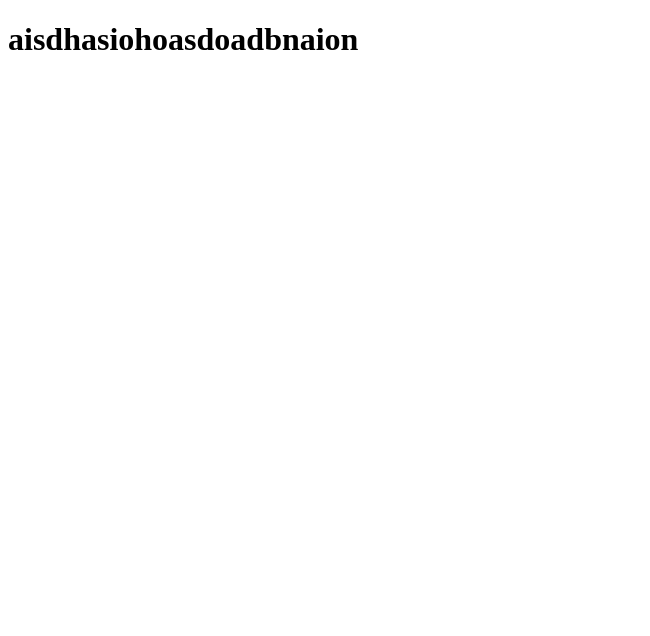
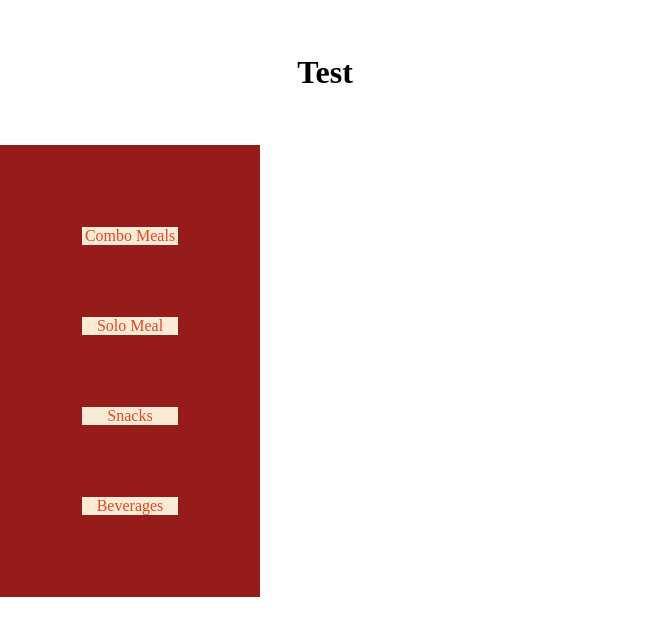
Before and after one commit to NelTeano/COMSHOP-ORDERING-APPLICATION, an Electron app: page src/Order/Order.html in a window 650 px wide. Drawn offline with Linux system fonts and the light colour scheme.

Commit message:
testing lng po

```diff
--- a/main.js
+++ b/main.js
@@ -8,8 +8,7 @@ function createMainWindow() {
     homeWindow.loadFile('C:/Users/ADMIN/Documents/ORDER SYSTEM/COMSHOP-ORDERING-APPLICATION/src/Home/Home.html');
 }
 
-// home page C:/Users/Teano/Documents/COMPUTER-SHOP_ORDERING/src/Home/Home.html
-// order page C:/Users/Teano/Documents/COMPUTER-SHOP_ORDERING/src/Order/Order.html
+//C:\Users\ADMIN\Documents\ORDER SYSTEM\COMSHOP-ORDERING-APPLICATION\src\Home\Home.html
 
 // function createSecondWindow() {
 //     orderWindow = new BrowserWindow({ width: 800, height: 600 });
--- a/src/Order/Order.css
+++ b/src/Order/Order.css
@@ -0,0 +1,35 @@
+body{
+margin: 0;
+padding: 0;
+
+}
+h1{
+text-align: center;
+padding: 5%;
+}
+
+
+.navbar ul{
+list-style-type: none;
+background-color: #8a0000e3;
+padding: 10px;
+margin: 0%;
+margin-right: 60%;
+height: 100%;
+
+}
+
+.navbar a{
+    background-color: antiquewhite;
+    overflow: visible;
+    color: rgb(224, 72, 34);
+    text-decoration: none;
+    margin: 30%;
+    display: block;
+    text-align: center;
+}
+
+.navbar a:hover{
+color: rgb(255, 187, 0);
+
+}
--- a/src/Order/Order.html
+++ b/src/Order/Order.html
@@ -1,18 +1,29 @@
 <!DOCTYPE html>
-<html>
-    <head>
-        <meta charset="UTF-8" />
-        <meta
-        http-equiv="Content-Security-Policy"
-        content="default-src 'self'; script-src 'self'"
-        />
-        <meta
-        http-equiv="X-Content-Security-Policy"
-        content="default-src 'self'; script-src 'self'"
-        />
-        <title>Order Page!</title>
-    </head>
-    <body>
-        <h1>aisdhasiohoasdoadbnaion</h1>
-    </body>
+<html lang="en">
+<head>
+  <meta charset="UTF-8">
+  <title>Navbar Example</title>
+  <link rel="stylesheet" href="Order.css">
+</head>
+<body>
+
+
+  <h1>Test</h1>
+
+<nav class="navbar">
+  <ul>
+    <li><a href="#home">Combo Meals</a></li>
+    <li><a href="#about">Solo Meal</a></li>
+    <li><a href="#services">Snacks</a></li>
+    <li><a href="#contact">Beverages</a></li>
+  </ul>
+</nav>
+
+
+
+<div class="content">
+  <!-- Your main content goes here -->
+</div>
+
+</body>
 </html>
```
